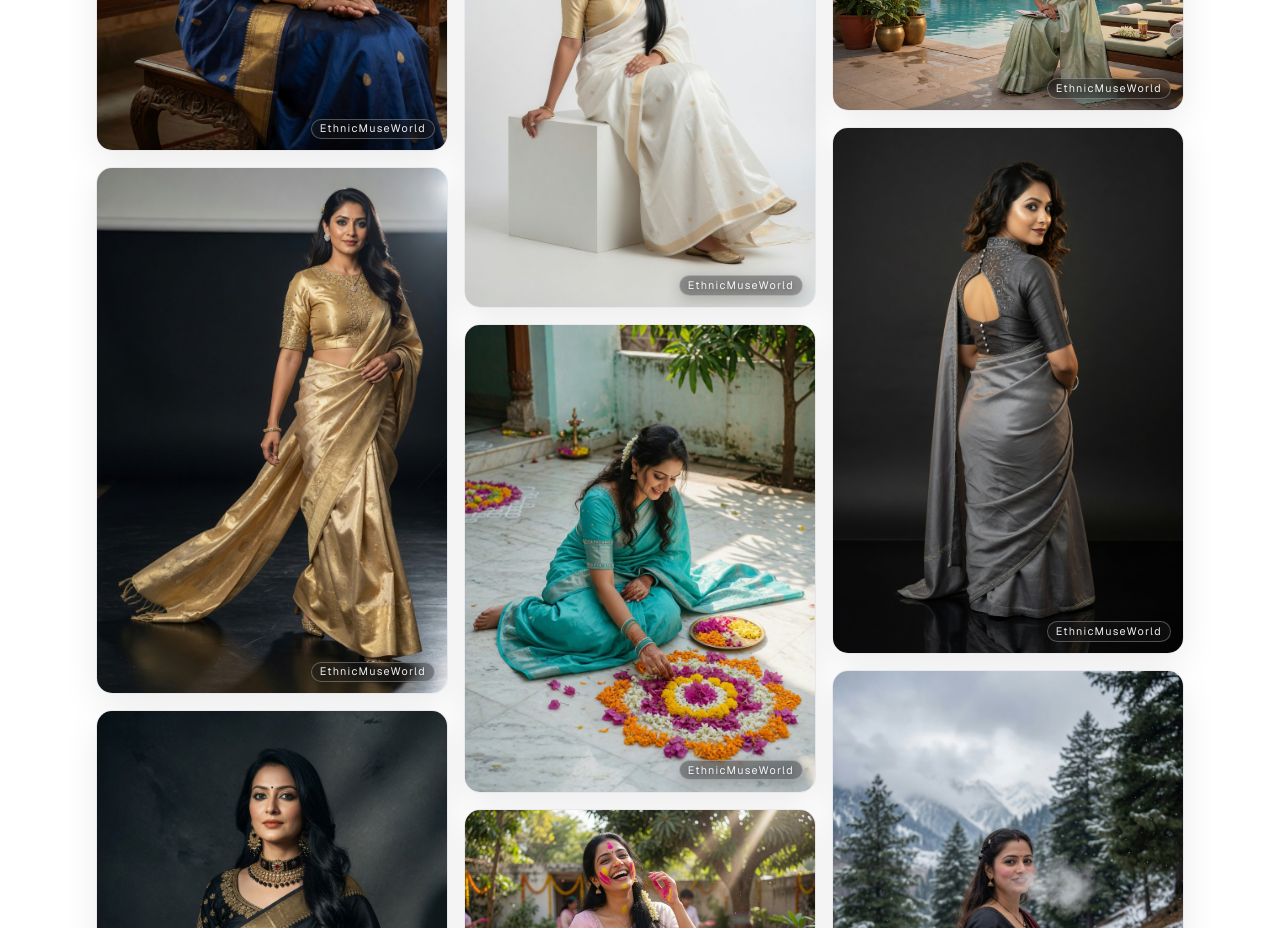
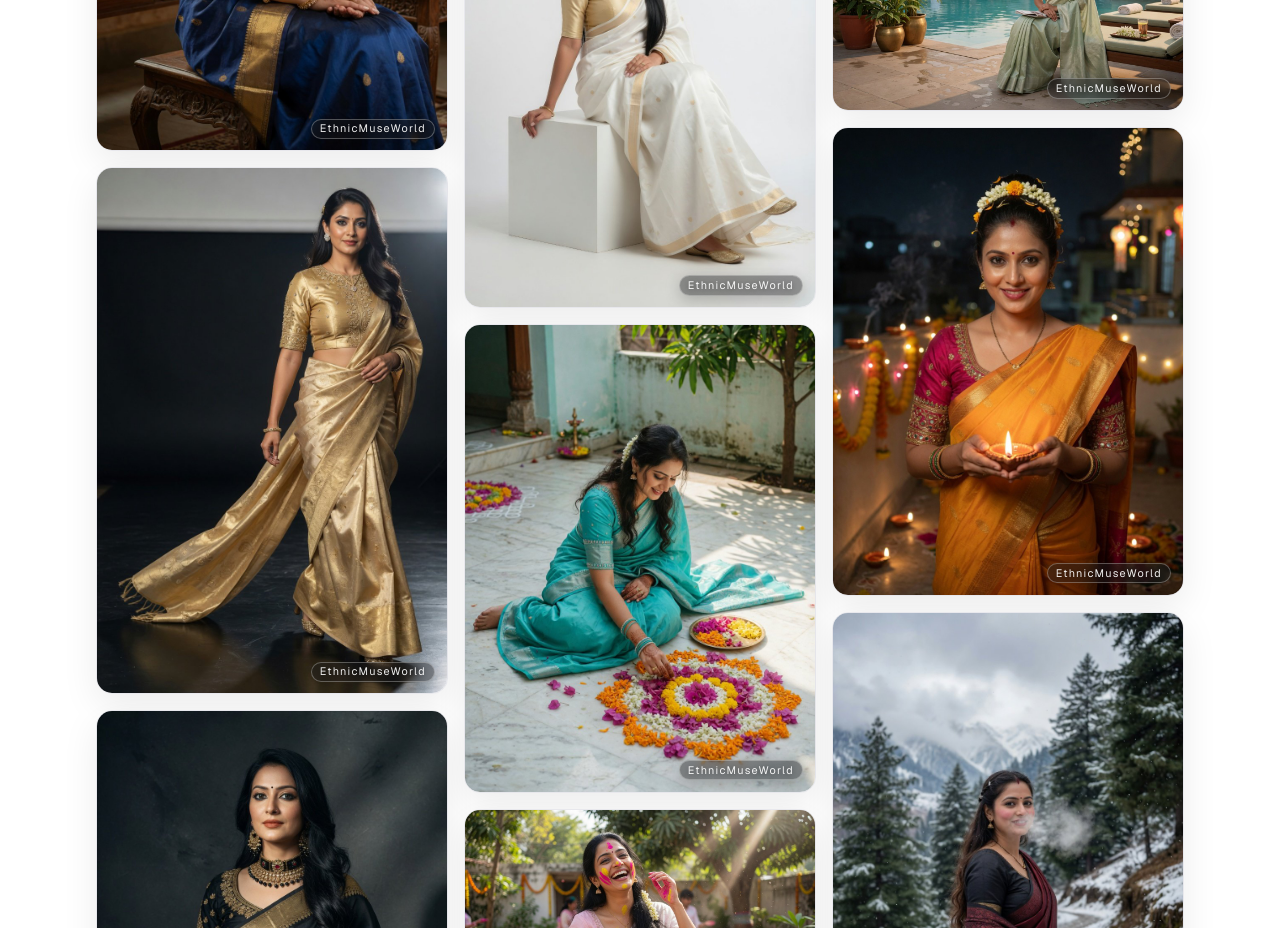
Before and after one commit to TaarakChauhan/ethnicmuse-web, a Next.js app: page / in a window 1280 px wide. Shown: the part 2360-3288 px from the top of the page. Built offline with nearby package versions, Linux system fonts and the light colour scheme.

Commit message:
Replace gallery-101 with front facing marigold saree portrait

```diff
--- a/src/app/page.tsx
+++ b/src/app/page.tsx
@@ -86,7 +86,7 @@ const GALLERY = [
   { src: "/gallery/gallery-70.jpg", alt: "Saree fashion look with soft light" },
   { src: "/gallery/gallery-71.jpg", alt: "Graceful ethnic portrait for brands" },
   { src: "/gallery/gallery-72.jpg", alt: "Gold detail saree fashion look" },
-  { src: "/gallery/gallery-101.jpg", alt: "Grey silk saree studio portrait" },
+  { src: "/gallery/gallery-102.jpg", alt: "Woman in a marigold silk saree holding a diya at a festive rooftop" },
   { src: "/gallery/gallery-74.jpg", alt: "Colorful Indian fashion portrait" },
   { src: "/gallery/gallery-75.jpg", alt: "Refined silk saree beauty look" },
   { src: "/gallery/gallery-76.jpg", alt: "Indian ethnic fashion portrait" },
```
Also changed, not shown: public/gallery/gallery-101.jpg (deleted), public/gallery/gallery-102.jpg (added).
